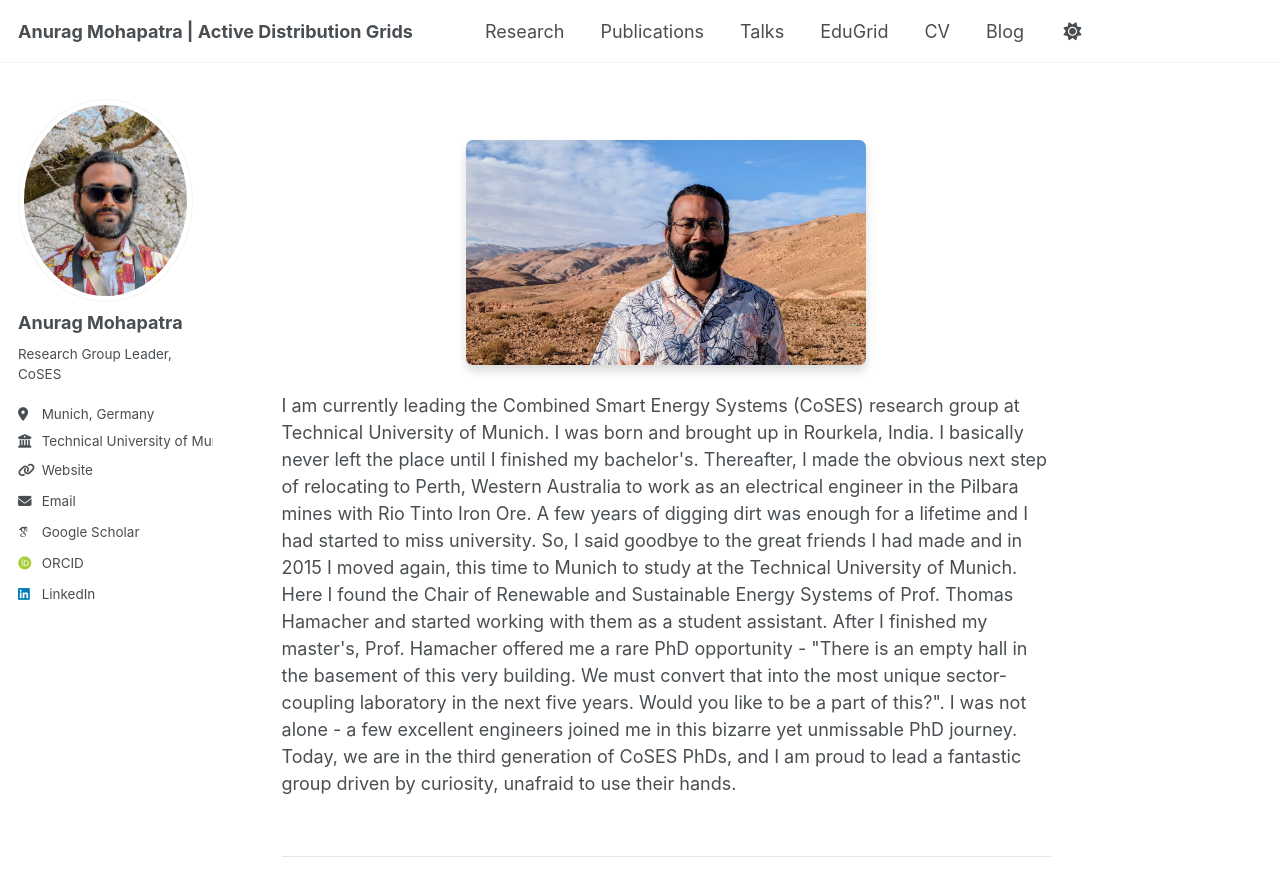
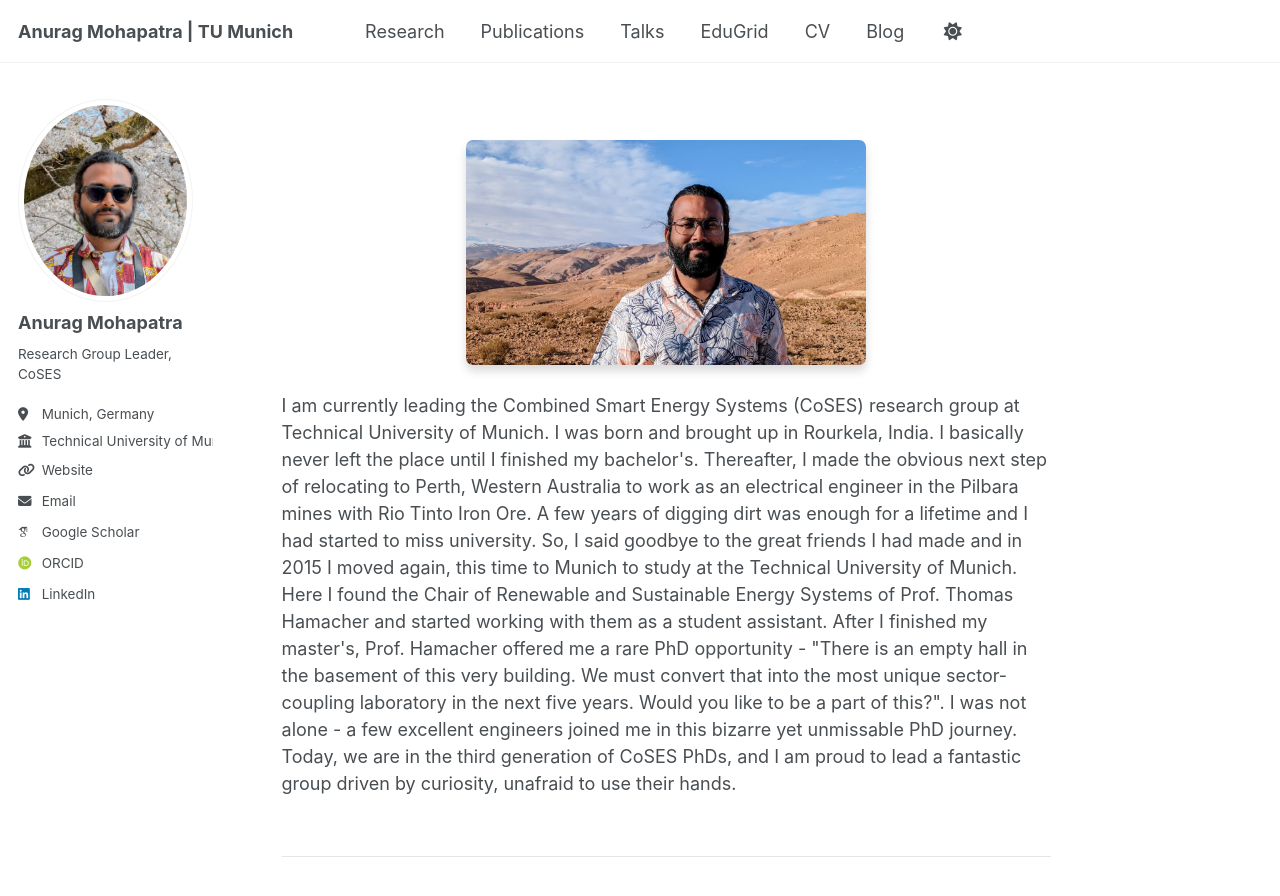
Before and after one commit to anuragmohapatra90/anuragmohapatra90.github.io, a Jekyll site: the page built from _pages/about.md, in a window 1280 px wide and 900 px high. Shown: the top 896 px of the window. Built offline with Jekyll 4.4.1, drawn with Linux system fonts in a browser that asks for light colours; some web fonts are replaced; a script that is not in the unit is left out.

```diff
--- a/_config.yml
+++ b/_config.yml
@@ -9,7 +9,7 @@
 # Basic Site Settings
 locale                   : "en-US"
 site_theme               : "default"
-title                    : "Anurag Mohapatra | Active Distribution Grids"
+title                    : "Anurag Mohapatra | TU Munich"
 title_separator          : ""
 name                     : "Anurag Mohapatra"
 description              : "Research Group Leader, CoSES"
```
